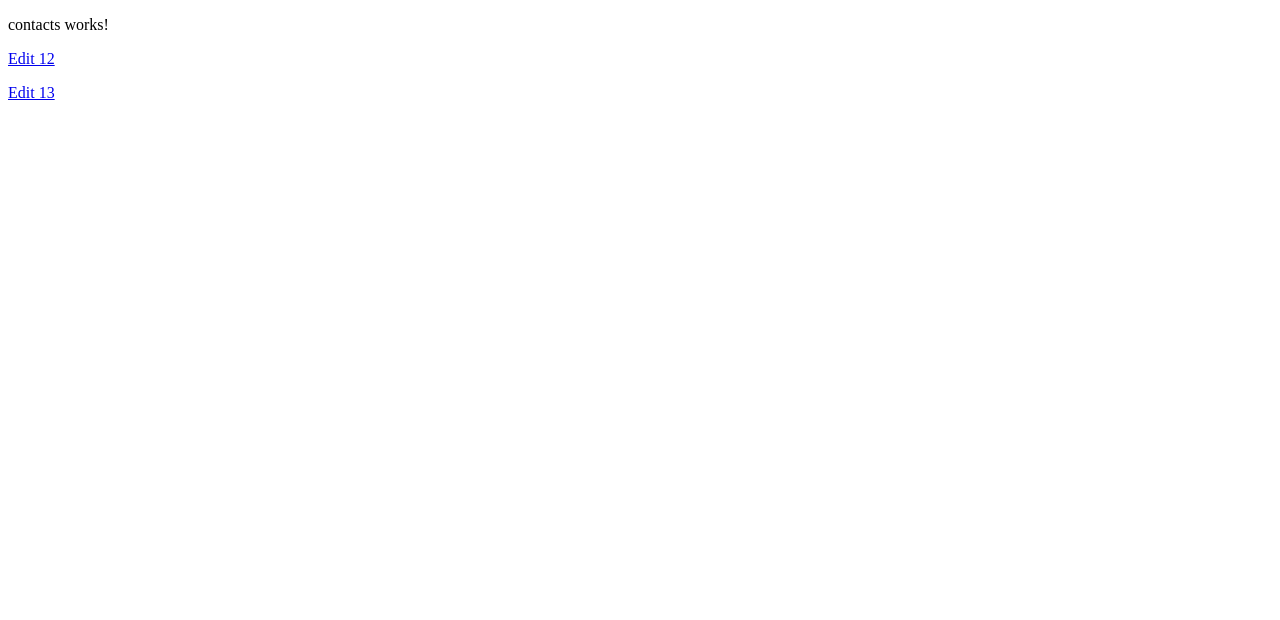
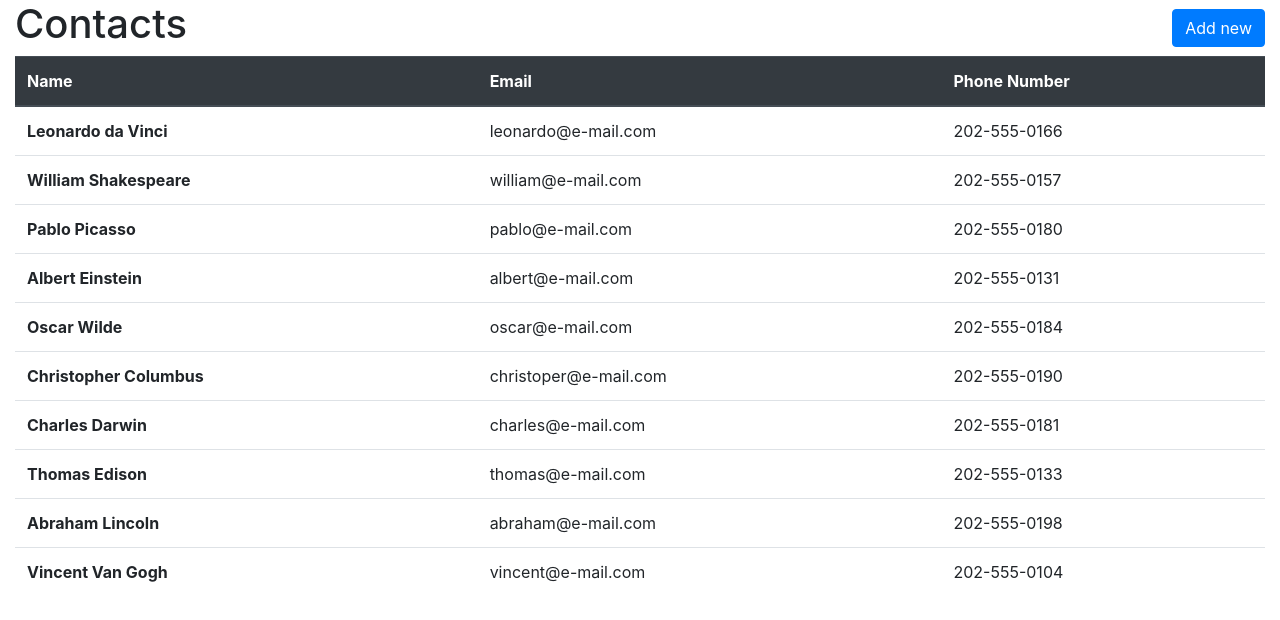
Before and after one commit to vojkodrev/contacts, an Angular app in the folder contacts/: page /contacts in a window 1280 px wide. Shown: the top 620 px of the page. Built offline with nearby package versions, Linux system fonts and the light colour scheme.

Commit message:
Added Bootstrap. Edit and add contact.

```diff
--- a/contacts/angular.json
+++ b/contacts/angular.json
@@ -27,7 +27,8 @@
               "src/assets"
             ],
             "styles": [
-              "src/styles.scss"
+              "src/styles.scss",
+              "node_modules/bootstrap/dist/css/bootstrap.min.css"
             ],
             "scripts": [],
             "es5BrowserSupport": true
--- a/contacts/package.json
+++ b/contacts/package.json
@@ -19,6 +19,8 @@
     "@angular/platform-browser": "~7.2.0",
     "@angular/platform-browser-dynamic": "~7.2.0",
     "@angular/router": "~7.2.0",
+    "@ng-bootstrap/ng-bootstrap": "^4.1.3",
+    "bootstrap": "^4.3.1",
     "core-js": "^2.5.4",
     "rxjs": "~6.3.3",
     "tslib": "^1.9.0",
--- a/contacts/src/app/app-routing.module.ts
+++ b/contacts/src/app/app-routing.module.ts
@@ -5,7 +5,8 @@ import { ContactsComponent } from './components/contacts/contacts.component';
 const routes: Routes = [
   { path: '', redirectTo: '/contacts', pathMatch: 'full' },
   { path: 'contacts', component: ContactsComponent },
-  { path: 'contacts/edit/:id', component: ContactsComponent },
+  // { path: 'contacts/edit/:id', component: ContactsComponent },
+  // { path: 'contacts/add', component: ContactsComponent },
   { path: '**', component: ContactsComponent },
 ];
 
--- a/contacts/src/app/app.component.html
+++ b/contacts/src/app/app.component.html
@@ -1,2 +1,5 @@
 
-<router-outlet></router-outlet>
+<div class="container-fluid">
+
+  <router-outlet></router-outlet>
+</div>
--- a/contacts/src/app/app.module.ts
+++ b/contacts/src/app/app.module.ts
@@ -1,9 +1,11 @@
 import { BrowserModule } from '@angular/platform-browser';
 import { NgModule } from '@angular/core';
+import { NgbModule } from '@ng-bootstrap/ng-bootstrap';
 
 import { AppRoutingModule } from './app-routing.module';
 import { AppComponent } from './app.component';
 import { ContactsComponent } from './components/contacts/contacts.component';
+import { FormsModule } from '@angular/forms';
 
 @NgModule({
   declarations: [
@@ -12,7 +14,9 @@ import { ContactsComponent } from './components/contacts/contacts.component';
   ],
   imports: [
     BrowserModule,
-    AppRoutingModule
+    AppRoutingModule,
+    NgbModule,
+    FormsModule
   ],
   providers: [],
   bootstrap: [AppComponent]
--- a/contacts/src/app/components/contacts/contacts.component.html
+++ b/contacts/src/app/components/contacts/contacts.component.html
@@ -1,6 +1,87 @@
-<p>
+<!-- <p>
   contacts works!
 </p>
 
 <p><a [routerLink]="['/contacts/edit', 12]">Edit 12</a></p>
-<p><a [routerLink]="['/contacts/edit', 13]">Edit 13</a></p>
+<p><a [routerLink]="['/contacts/edit', 13]">Edit 13</a></p> -->
+
+
+
+<div class="row d-flex align-items-center">
+  <div class="col-6">
+    <h1>Contacts</h1>
+  </div>
+
+  <div class="col-6">
+    <button type="button" class="btn btn-primary float-right" (click)="startAddingContact()">Add new</button>
+  </div>
+</div>
+
+<div class="row">
+  <div class="col">
+
+    <table class="table table-hover">
+      <thead class="thead-dark">
+        <tr>
+          <th scope="col">Name</th>
+          <th scope="col">Email</th>
+          <th scope="col">Phone Number</th>
+        </tr>
+      </thead>
+      <tbody>
+        <tr *ngFor="let contact of contacts; let i = index" class="contacts-row" (click)="startEditingContact(contact, i)">
+          <th>{{contact.name}}</th>
+          <td>{{contact.email}}</td>
+          <td>{{contact.phoneNumber}}</td>
+        </tr>
+      </tbody>
+    </table>
+
+  </div>
+</div>
+
+
+<ng-template #addEditContactModal let-modal>
+  <div class="modal-header">
+    <h4 class="modal-title" id="modal-basic-title">{{addEditMode == 0 ? "Add" : "Edit"}} Contact</h4>
+    <button type="button" class="close" aria-label="Close" (click)="modal.dismiss('Cross click')">
+      <span aria-hidden="true">&times;</span>
+    </button>
+  </div>
+
+  <form #addEditContactForm="ngForm" (submit)="saveContact(modal)">
+    <div class="modal-body">
+      <div class="form-group">
+        <label for="name">Name</label>
+        <input type="text" [(ngModel)]="addEditItem.name" #name="ngModel" required name="name" class="form-control" id="name" aria-describedby="nameHelp" placeholder="Name">
+        <div *ngIf="name.invalid && (name.dirty || name.touched)">
+          <small *ngIf="name.errors.required" class="text-danger">
+            Name is required.
+          </small>
+        </div>
+      </div>
+      <div class="form-group">
+        <label for="email">Email address</label>
+        <input type="email" [(ngModel)]="addEditItem.email" #email="ngModel" required name="email" class="form-control" id="email" aria-describedby="emailHelp" placeholder="someone@example.email">
+        <div *ngIf="email.invalid && (email.dirty || email.touched)">
+          <small *ngIf="email.errors.required" class="text-danger">
+            Email is required.
+          </small>
+        </div>
+      </div>
+      <div class="form-group">
+        <label for="phoneNumber">Phone Number</label>
+        <input type="text" [(ngModel)]="addEditItem.phoneNumber" #phoneNumber="ngModel" required name="phoneNumber" class="form-control" id="phoneNumber" aria-describedby="phonenNumberHelp" placeholder="XXX-XXX-XXXX">
+        <div *ngIf="phoneNumber.invalid && (phoneNumber.dirty || phoneNumber.touched)">
+          <small *ngIf="phoneNumber.errors.required" class="text-danger">
+            Phone Number is required.
+          </small>
+        </div>
+      </div>
+    </div>
+    <div class="modal-footer">
+      <!-- <button type="button" class="btn btn-outline-dark" (click)="modal.close('Save click')">Save</button> -->
+      <button type="submit" [disabled]="addEditContactForm.invalid" class="btn btn-primary">Submit</button>
+    </div>
+  </form>
+</ng-template>
--- a/contacts/src/app/components/contacts/contacts.component.scss
+++ b/contacts/src/app/components/contacts/contacts.component.scss
@@ -0,0 +1,3 @@
+.contacts-row {
+  cursor: pointer;
+}
--- a/contacts/src/app/components/contacts/contacts.component.ts
+++ b/contacts/src/app/components/contacts/contacts.component.ts
@@ -1,7 +1,11 @@
-import { Component, OnInit } from '@angular/core';
-import { switchMap } from 'rxjs/operators';
-import { ActivatedRoute, ParamMap } from '@angular/router';
-import { ContactsService } from 'src/app/services/contacts/contacts.service';
+import { Component, OnInit, ViewChild, NgZone } from '@angular/core';
+import { ContactsService, IContact } from 'src/app/services/contacts/contacts.service';
+import { NgbModal } from '@ng-bootstrap/ng-bootstrap';
+
+enum AddEditMode {
+  Add,
+  Edit
+}
 
 @Component({
   selector: 'app-contacts',
@@ -10,22 +14,98 @@ import { ContactsService } from 'src/app/services/contacts/contacts.service';
 })
 export class ContactsComponent implements OnInit {
 
+  contacts: IContact[];
+
+  addEditItem: IContact;
+  editIndex: number;
+  addEditMode: AddEditMode;
+  @ViewChild("addEditContactModal") addEditContactModal;
+
   constructor(
-    private route: ActivatedRoute,
-    private contactsService: ContactsService
+    // private route: ActivatedRoute,
+    // private router: Router,
+    private contactsService: ContactsService,
+    private modalService: NgbModal,
+    // private ngZone: NgZone,
   ) { }
 
   ngOnInit() {
+
     console.log("contacts on init")
-    this.route.paramMap.subscribe(i => {
-      console.log(new Date(), "params changed");
-      console.log(i);
-    })
+
+    this.contacts = this.contactsService.getAll();
+
+    // setInterval(() => {
+    //   console.log("addEditForm", this.addEditForm);
+    // }, 1000)
+
+    // this.route.paramMap.subscribe(i => {
+    //   console.log(new Date(), "params changed");
+    //   console.log(i, );
+    // })
+
+    // this.route.url.subscribe(url => {
+    //   console.log(url)
+
+    //   if (url.length < 2)
+    //     return;
+
+    //   if (url[1].path == "add") {
+    //     setTimeout(() => {
+
+    //     }, 0);
+    //     this.ngZone.run(() => {
+
+    //     });
+    //   }
+    // });
 
     console.log(this.contactsService);
     console.log(this.contactsService.getAll());
 
+    console.log("addEditContactModal", this.addEditContactModal);
+
     // this.contactsService.edit(2, "moo", "a", "B");
   }
 
+  startEditingContact(contact: IContact, index: number) {
+    console.log("start editing contact", contact, index);
+
+    this.editIndex = index;
+    this.addEditMode = AddEditMode.Edit;
+    this.addEditItem = Object.assign({}, contact);
+    this.openAddEditContactModal();
+  }
+
+  startAddingContact() {
+    this.addEditMode = AddEditMode.Add;
+    this.addEditItem = {
+      email: "",
+      name: "",
+      phoneNumber: ""
+    };
+    this.openAddEditContactModal();
+  }
+
+  openAddEditContactModal() {
+    console.log("opening modal", this.addEditContactModal);
+    this.modalService.open(this.addEditContactModal, {ariaLabelledBy: 'modal-basic-title'}).result.then((result) => {
+      console.log("closed with", result);
+    }, (reason) => {
+      console.log("closed with error", reason);
+    });
+  }
+
+  saveContact(modal) {
+    if (this.addEditMode == AddEditMode.Add) {
+      this.contactsService.add(this.addEditItem.name, this.addEditItem.email, this.addEditItem.phoneNumber);
+      this.contacts.splice(0, 0, Object.assign({}, this.addEditItem));
+    } else if (this.addEditMode == AddEditMode.Edit) {
+      this.contactsService.edit(this.editIndex, this.addEditItem.name, this.addEditItem.email, this.addEditItem.phoneNumber);
+      this.contacts[this.editIndex] = Object.assign({}, this.addEditItem);
+    }
+
+    modal.close("save clicked");
+  }
+
 }
--- a/contacts/src/app/services/contacts/contacts.service.ts
+++ b/contacts/src/app/services/contacts/contacts.service.ts
@@ -41,6 +41,20 @@ export class ContactsService {
     return this.localStorageService.setItem(CONTACTS_STORAGE, JSON.stringify(contacts));
   }
 
+  public add(name: string, email: string, phoneNumber: string) {
+    const all = this.getAll();
+
+    const item:IContact = {
+      email: email,
+      phoneNumber: phoneNumber,
+      name: name
+    };
+
+    all.splice(0, 0, item);
+
+    this.save(all);
+  }
+
   public edit(index: number, name: string, email: string, phoneNumber: string) {
     const all = this.getAll();
     const item = all[index];
```
Also changed, not shown: 1 other file (tests, documents, lock files or other folders).
